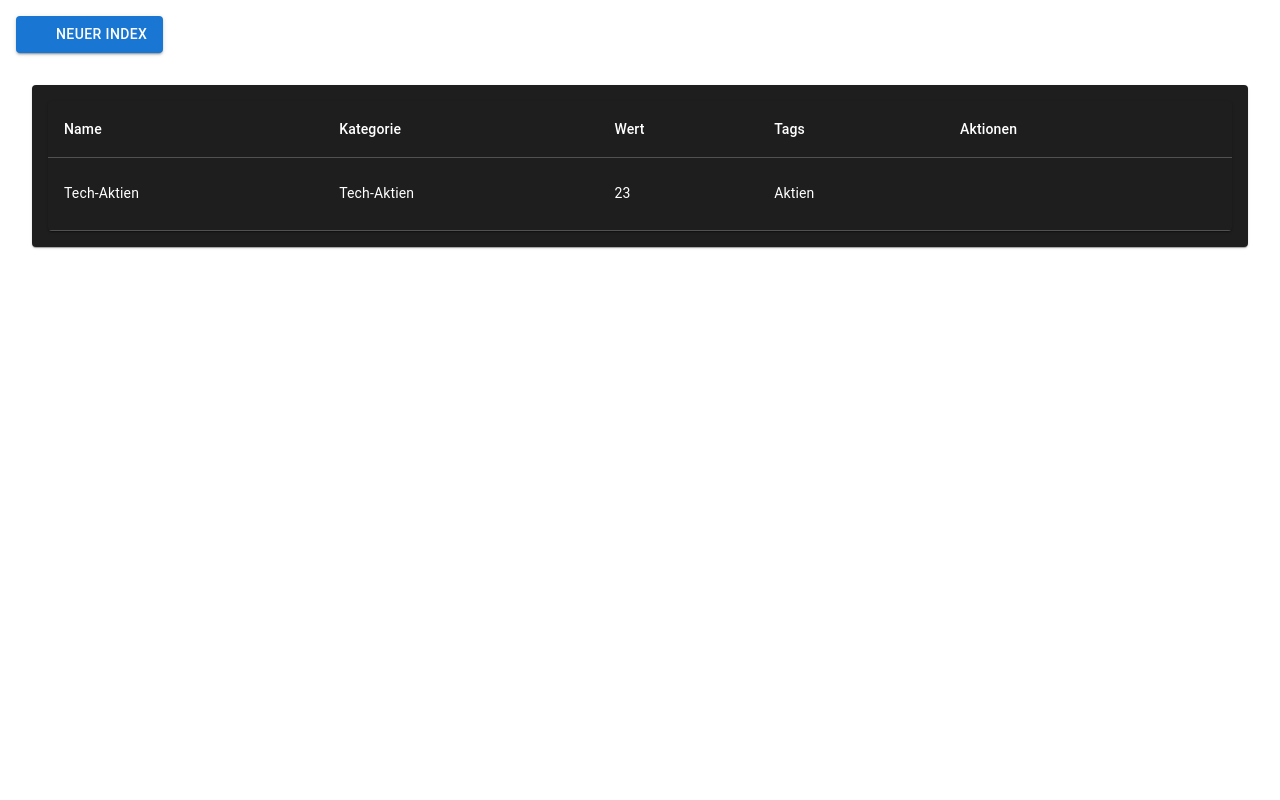
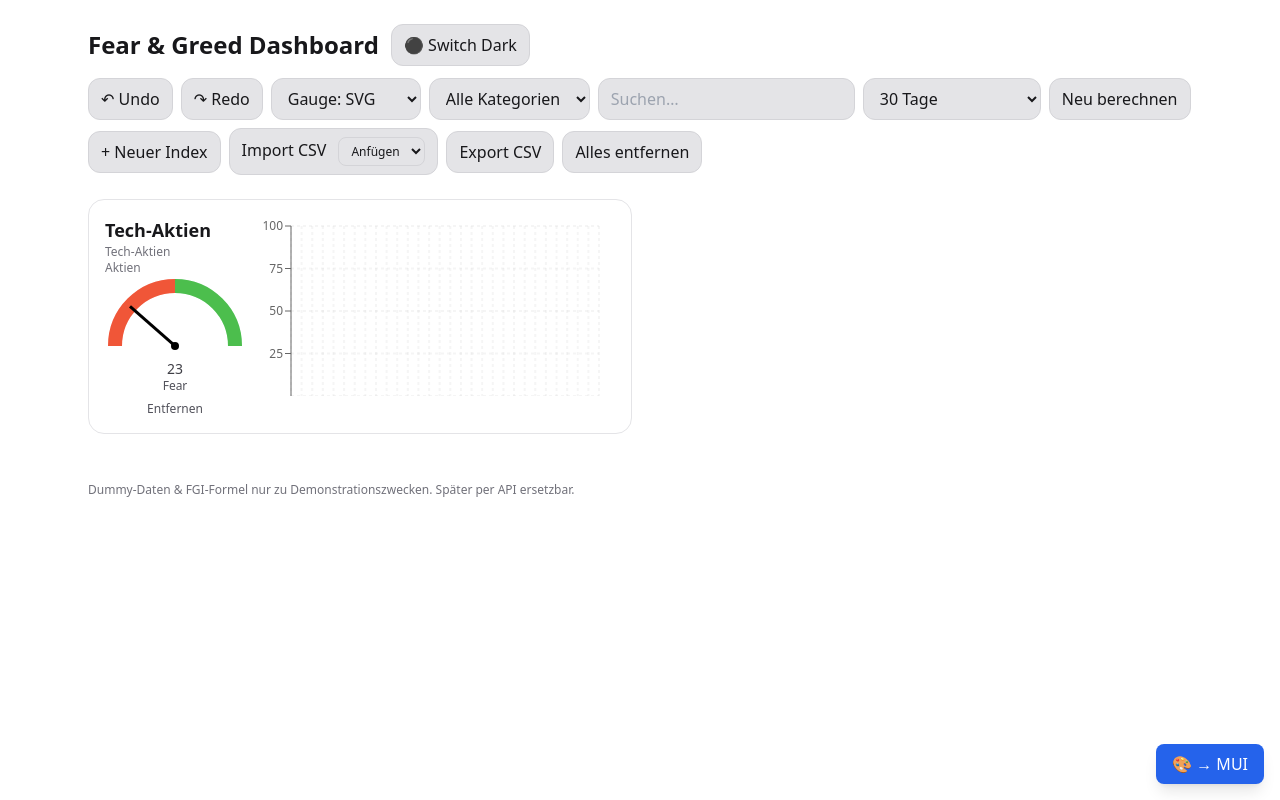
Before and after one commit to techstack-aj/fg-dashboard, a React (Vite) app: page / in a window 1280 px wide. Built offline with nearby package versions, Linux system fonts and the light colour scheme; some icons are missing.

Commit message:
Add dashboard toggle button (bonus feature) (#12)

```diff
--- a/src/App-MUI.tsx
+++ b/src/App-MUI.tsx
@@ -12,6 +12,7 @@ import DashboardGrid from './components-mui/DashboardGrid';
 import IndexDialog from './components-mui/IndexDialog';
 import { useIndices } from './store/indices';
 import AddIcon from '@mui/icons-material/Add';
+import DashboardToggle from './components/DashboardToggle';
 
 export default function AppMUI() {
   const { items } = useIndices();
@@ -52,6 +53,8 @@ export default function AppMUI() {
         mode={dialogMode}
         initialData={editingIndex}
       />
+
+      <DashboardToggle />
     </ThemeProvider>
   );
 }
--- a/src/App.tsx
+++ b/src/App.tsx
@@ -7,6 +7,7 @@ import CsvImport from "./components/CsvImport";
 import { exportAllAsCSV } from "./utils/export";
 import { useTheme } from "./context/ThemeContext";
 import { ALL_CATEGORIES, INDEX_CATEGORIES } from "./config/categories";
+import DashboardToggle from "./components/DashboardToggle";
 
 
 export default function App() {
@@ -142,6 +143,8 @@ export default function App() {
         Dummy-Daten & FGI-Formel nur zu Demonstrationszwecken. Später per API
         ersetzbar.
       </footer>
+
+      <DashboardToggle />
     </div>
   );
 }
--- /dev/null
+++ b/src/components/DashboardToggle.tsx
@@ -0,0 +1,24 @@
+// DashboardToggle.tsx - Wechsel zwischen Original und MUI Dashboard
+import React from 'react';
+
+export default function DashboardToggle() {
+  const currentVersion = localStorage.getItem('dashboard-version') || 'original';
+  const isMUI = currentVersion === 'mui';
+
+  const toggleDashboard = () => {
+    const newVersion = isMUI ? 'original' : 'mui';
+    localStorage.setItem('dashboard-version', newVersion);
+    window.location.reload();
+  };
+
+  return (
+    <button
+      onClick={toggleDashboard}
+      className="fixed bottom-4 right-4 px-4 py-2 rounded-lg shadow-lg font-medium transition-colors z-50
+                 bg-blue-600 text-white hover:bg-blue-700"
+      title={`Wechsel zu ${isMUI ? 'Original' : 'MUI'} Dashboard`}
+    >
+      {isMUI ? '🎨 → Original' : '🎨 → MUI'}
+    </button>
+  );
+}
--- a/src/main.tsx
+++ b/src/main.tsx
@@ -1,9 +1,13 @@
 import React from 'react'
 import ReactDOM from 'react-dom/client'
-import App from './App-MUI' // MUI Version zum Testen
-// import App from './App' // Original Tailwind Version
+import AppOriginal from './App'
+import AppMUI from './App-MUI'
 import './index.css'
 import { ThemeProvider } from './context/ThemeContext'
+
+// Lade Dashboard-Präferenz aus LocalStorage
+const useMUI = localStorage.getItem('dashboard-version') === 'mui';
+const App = useMUI ? AppMUI : AppOriginal;
 
 ReactDOM.createRoot(document.getElementById('root')!).render(
     <React.StrictMode>
```
